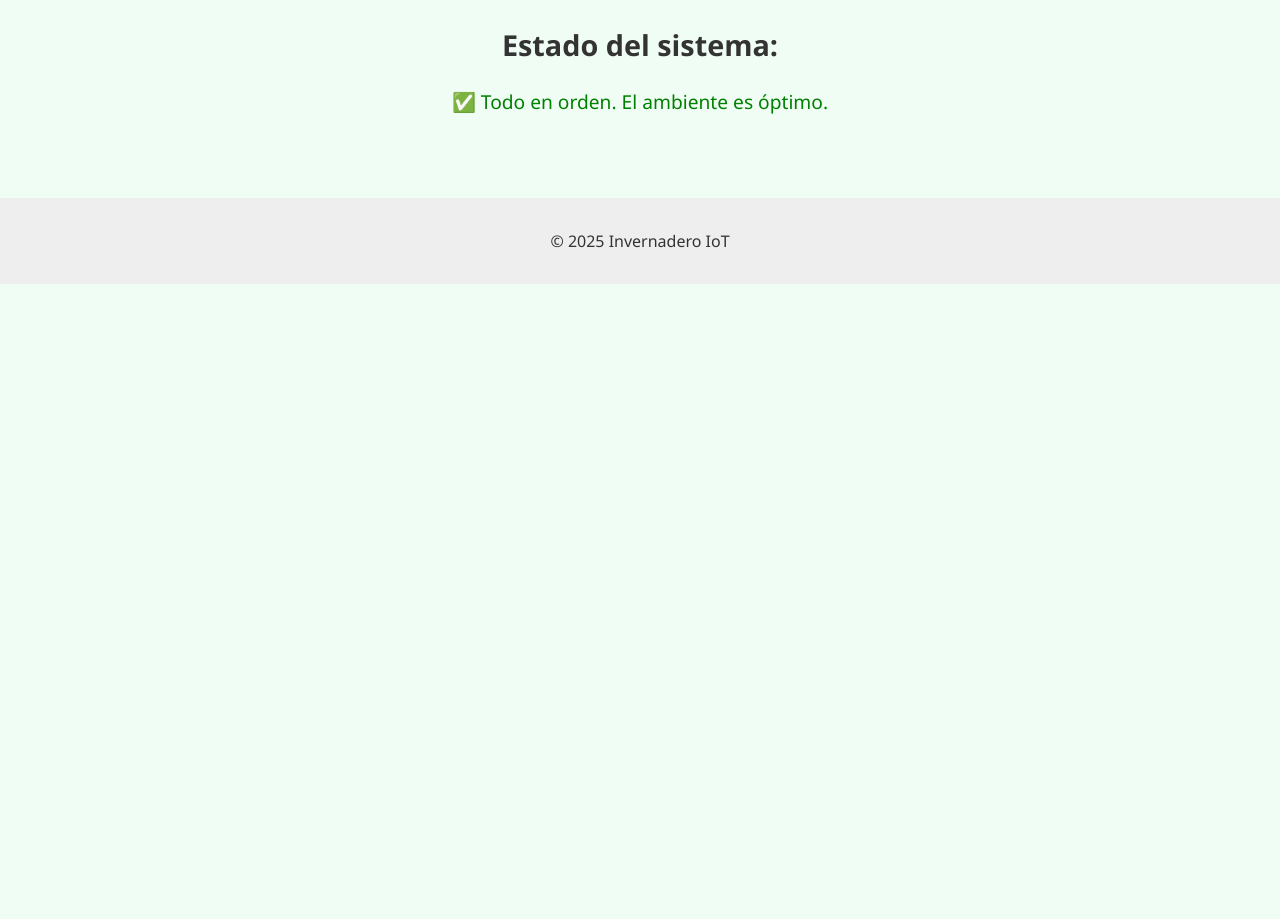
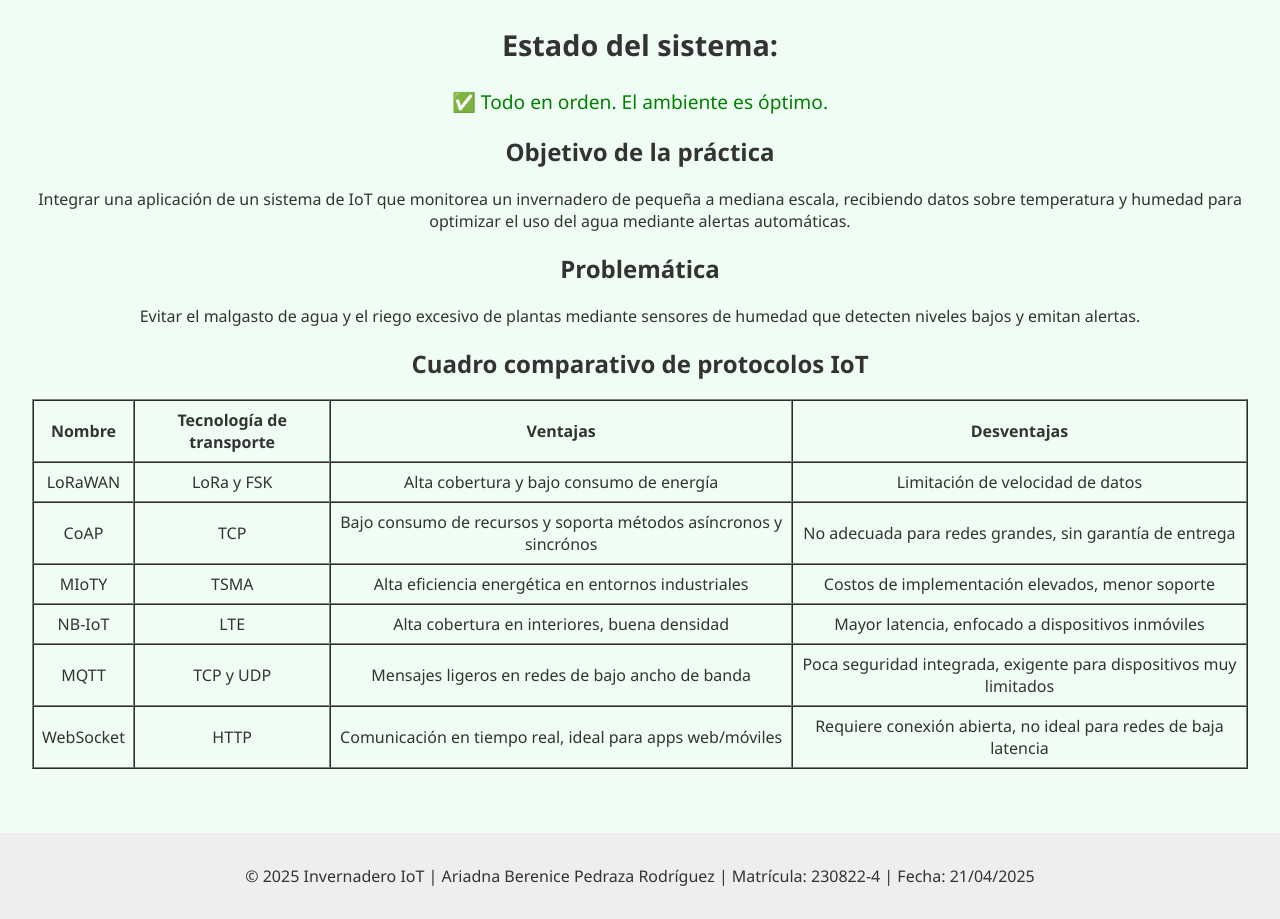
Before and after one commit to AriadnaPedraza19/Proyecto-de-monitoreo-IoT-para-invernadero, a plain HTML site: page index.html in a window 1280 px wide. Shown: the part 360-1279 px from the top of the page. Before the commit the page ends 800 px from the top, so only its background shows below. Drawn offline with Linux system fonts and the light colour scheme.

Commit message:
Add files via upload

```diff
--- a/index.html
+++ b/index.html
@@ -28,10 +28,68 @@
       <h2>Estado del sistema:</h2>
       <p id="mensaje">Esperando datos...</p>
     </section>
+
+    <section class="info">
+      <h2>Objetivo de la práctica</h2>
+      <p>Integrar una aplicación de un sistema de IoT que monitorea un invernadero de pequeña a mediana escala, recibiendo datos sobre temperatura y humedad para optimizar el uso del agua mediante alertas automáticas.</p>
+
+      <h2>Problemática</h2>
+      <p>Evitar el malgasto de agua y el riego excesivo de plantas mediante sensores de humedad que detecten niveles bajos y emitan alertas.</p>
+
+      <h2>Cuadro comparativo de protocolos IoT</h2>
+      <table border="1" cellpadding="8" cellspacing="0" style="margin: auto;">
+        <thead>
+          <tr>
+            <th>Nombre</th>
+            <th>Tecnología de transporte</th>
+            <th>Ventajas</th>
+            <th>Desventajas</th>
+          </tr>
+        </thead>
+        <tbody>
+          <tr>
+            <td>LoRaWAN</td>
+            <td>LoRa y FSK</td>
+            <td>Alta cobertura y bajo consumo de energía</td>
+            <td>Limitación de velocidad de datos</td>
+          </tr>
+          <tr>
+            <td>CoAP</td>
+            <td>TCP</td>
+            <td>Bajo consumo de recursos y soporta métodos asíncronos y sincrónos</td>
+            <td>No adecuada para redes grandes, sin garantía de entrega</td>
+          </tr>
+          <tr>
+            <td>MIoTY</td>
+            <td>TSMA</td>
+            <td>Alta eficiencia energética en entornos industriales</td>
+            <td>Costos de implementación elevados, menor soporte</td>
+          </tr>
+          <tr>
+            <td>NB-IoT</td>
+            <td>LTE</td>
+            <td>Alta cobertura en interiores, buena densidad</td>
+            <td>Mayor latencia, enfocado a dispositivos inmóviles</td>
+          </tr>
+          <tr>
+            <td>MQTT</td>
+            <td>TCP y UDP</td>
+            <td>Mensajes ligeros en redes de bajo ancho de banda</td>
+            <td>Poca seguridad integrada, exigente para dispositivos muy limitados</td>
+          </tr>
+          <tr>
+            <td>WebSocket</td>
+            <td>HTTP</td>
+            <td>Comunicación en tiempo real, ideal para apps web/móviles</td>
+            <td>Requiere conexión abierta, no ideal para redes de baja latencia</td>
+          </tr>
+        </tbody>
+      </table>
+    </section>
   </main>
 
   <footer>
-    <p>&copy; 2025 Invernadero IoT</p>
+    <p>&copy; 2025 Invernadero IoT | Ariadna Berenice Pedraza Rodríguez | Matrícula: 230822-4 | Fecha: 21/04/2025</p>
   </footer>
 
   <script src="main.js"></script>
```
